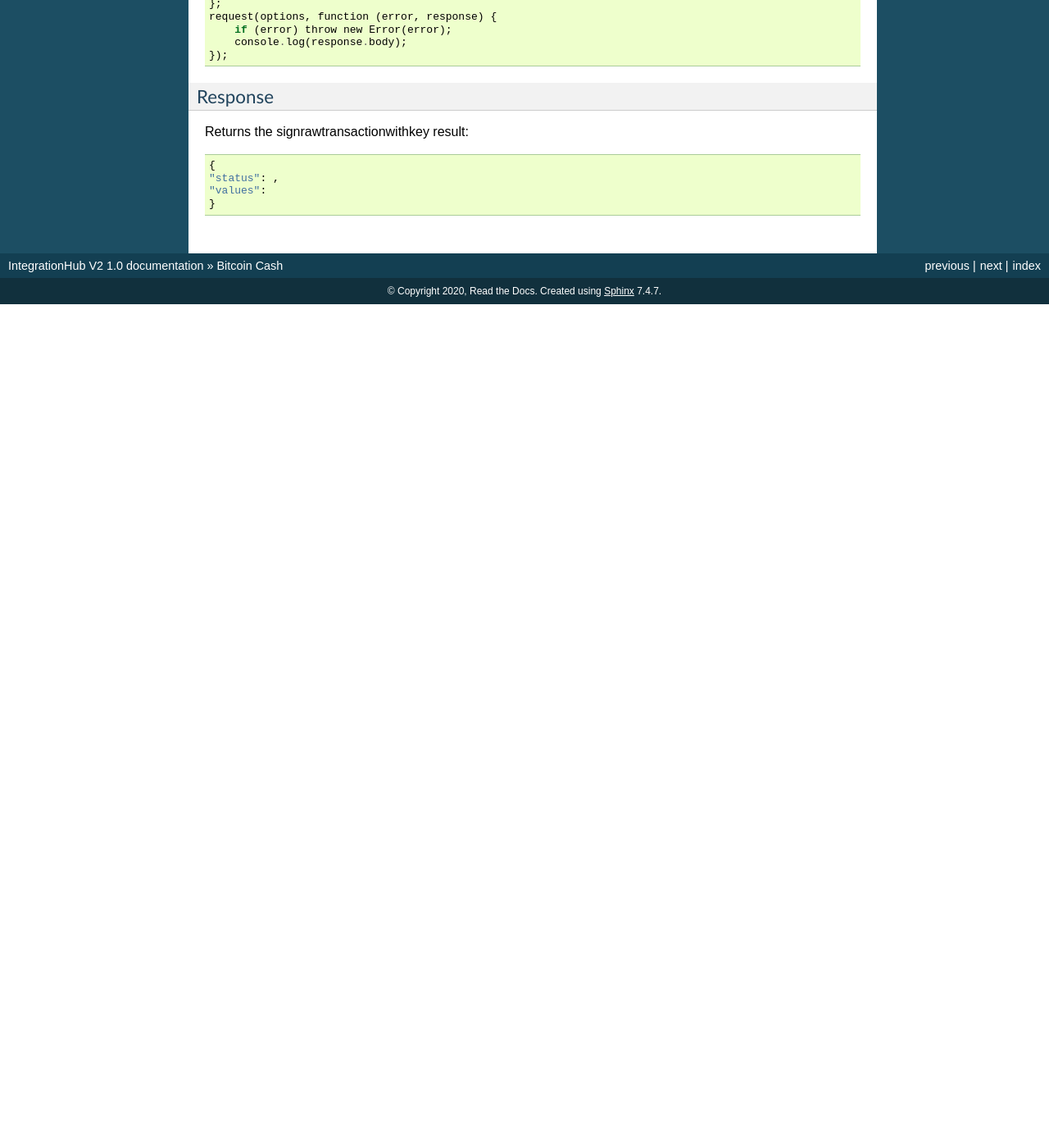
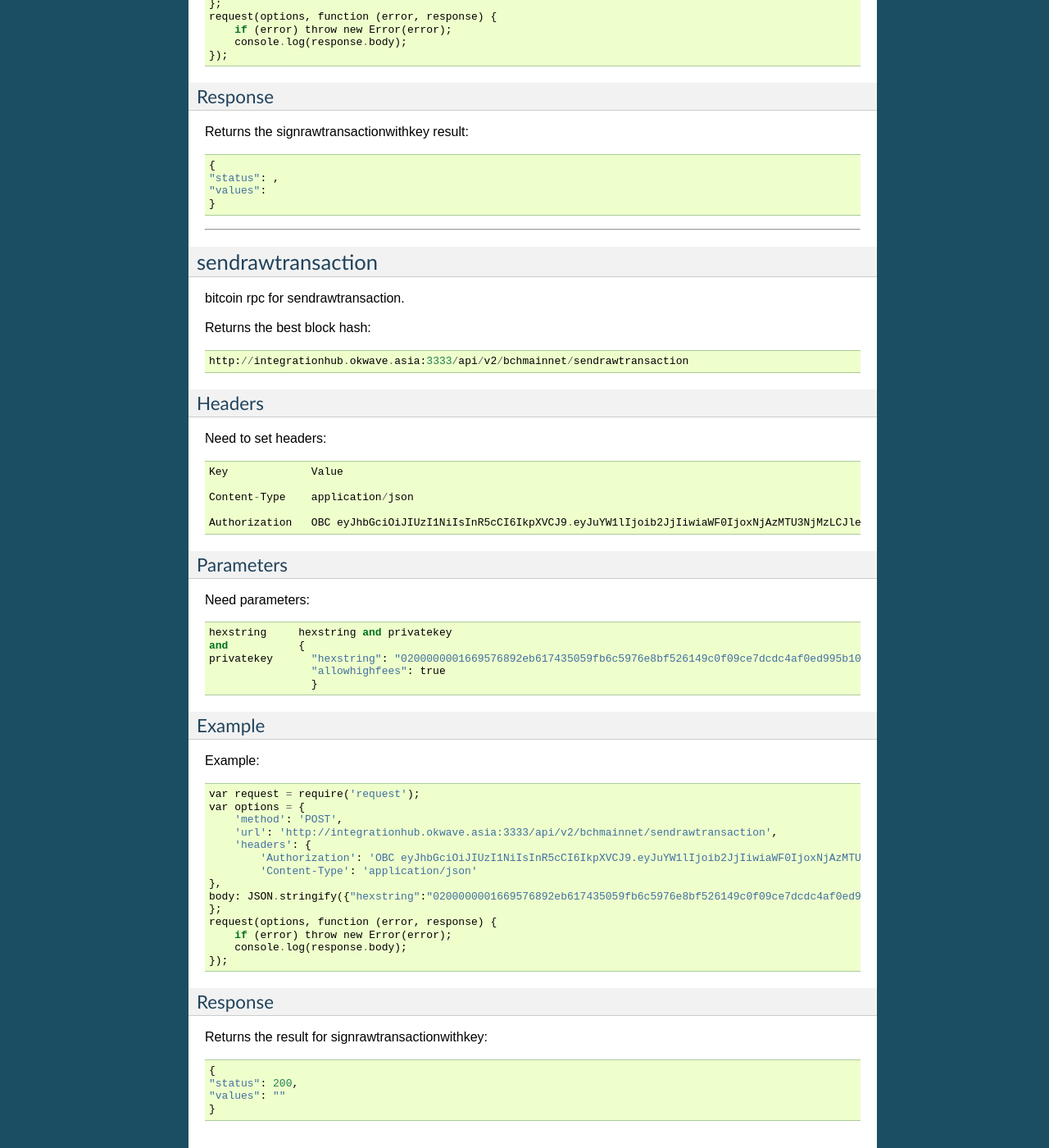
Before and after one commit to bcnodeobc/integrationhub, a Sphinx documentation site: the page built from docs/bch.rst, in a window 1280 px wide and 1400 px high, scrolled down 31249 px. Shown: the whole window at 82% size. Built offline with Sphinx 7.4.7, drawn with Linux system fonts in a browser that asks for light colours; before the commit the page ends 31620 px from its top, so only the background shows below that; some of the changed text lies outside the part shown.

Commit message:
sendrawtransaction for bitcoin-cash

```diff
--- a/docs/bch.rst
+++ b/docs/bch.rst
@@ -1734,3 +1734,62 @@ Returns the signrawtransactionwithkey result::
     "status": ,
     "values":
     }
+
+---------------------------------------------------------------------------------------------------------
+
+sendrawtransaction
+========
+
+bitcoin rpc for sendrawtransaction.
+
+Returns the best block hash::
+
+    http://integrationhub.okwave.asia:3333/api/v2/bchmainnet/sendrawtransaction
+
+Headers
+--------
+Need to set headers::
+
+    Key             Value
+
+    Content-Type    application/json
+
+    Authorization   OBC eyJhbGciOiJIUzI1NiIsInR5cCI6IkpXVCJ9.eyJuYW1lIjoib2JjIiwiaWF0IjoxNjAzMTU3NjMzLCJleHAiOjE2MDM3NjI0MzN9.71my1T-2IxQNJhNNu-aRX7N3TLo9BqAczyGWX1ph2vA
+
+Parameters
+--------
+Need parameters::
+
+    hexstring     hexstring and privatekey
+    and           {
+    privatekey      "hexstring": "0200000001669576892eb617435059fb6c5976e8bf526149c0f09ce7dcdc4af0ed995b10390000000000ffffffff0150c300000000000017a914f0a454d03ca355e47b13fbdd497d258a0b365b0a8700000000",
+                    "allowhighfees": true
+                    }
+
+Example
+--------
+Example::
+
+    var request = require('request');
+    var options = {
+        'method': 'POST',
+        'url': 'http://integrationhub.okwave.asia:3333/api/v2/bchmainnet/sendrawtransaction',
+        'headers': {
+            'Authorization': 'OBC eyJhbGciOiJIUzI1NiIsInR5cCI6IkpXVCJ9.eyJuYW1lIjoib2JjIiwiaWF0IjoxNjAzMTU3NjMzLCJleHAiOjE2MDM3NjI0MzN9.71my1T-2IxQNJhNNu-aRX7N3TLo9BqAczyGWX1ph2vA',
+            'Content-Type': 'application/json'
+    },
+    body: JSON.stringify({"hexstring":"0200000001669576892eb617435059fb6c5976e8bf526149c0f09ce7dcdc4af0ed995b10390000000000ffffffff0150c300000000000017a914f0a454d03ca355e47b13fbdd497d258a0b365b0a8700000000","privkeys":[""]})
+    };
+    request(options, function (error, response) {
+        if (error) throw new Error(error);
+        console.log(response.body);
+    });
+
+Response
+--------
+Returns the result for signrawtransactionwithkey::
+
+    {
+    "status": 200,
+    "values": ""
+    }
```
